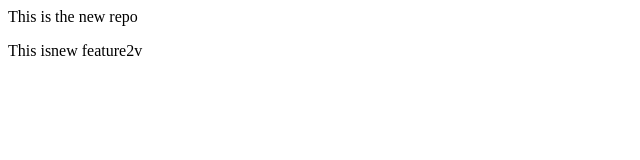
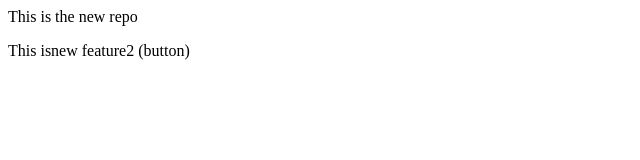
Before and after one commit to Nitin0902/localrepo, a plain HTML site: page index.html in a window 1280 px wide. Shown: the full height of the page, 0-640 px from the left. Drawn offline with Linux system fonts and the light colour scheme.

```diff
--- a/index.html
+++ b/index.html
@@ -1,2 +1,2 @@
 <p> This is the new repo <p>
-    <p> This isnew feature2v <p>
+    <p> This isnew feature2 (button) <p>
```
